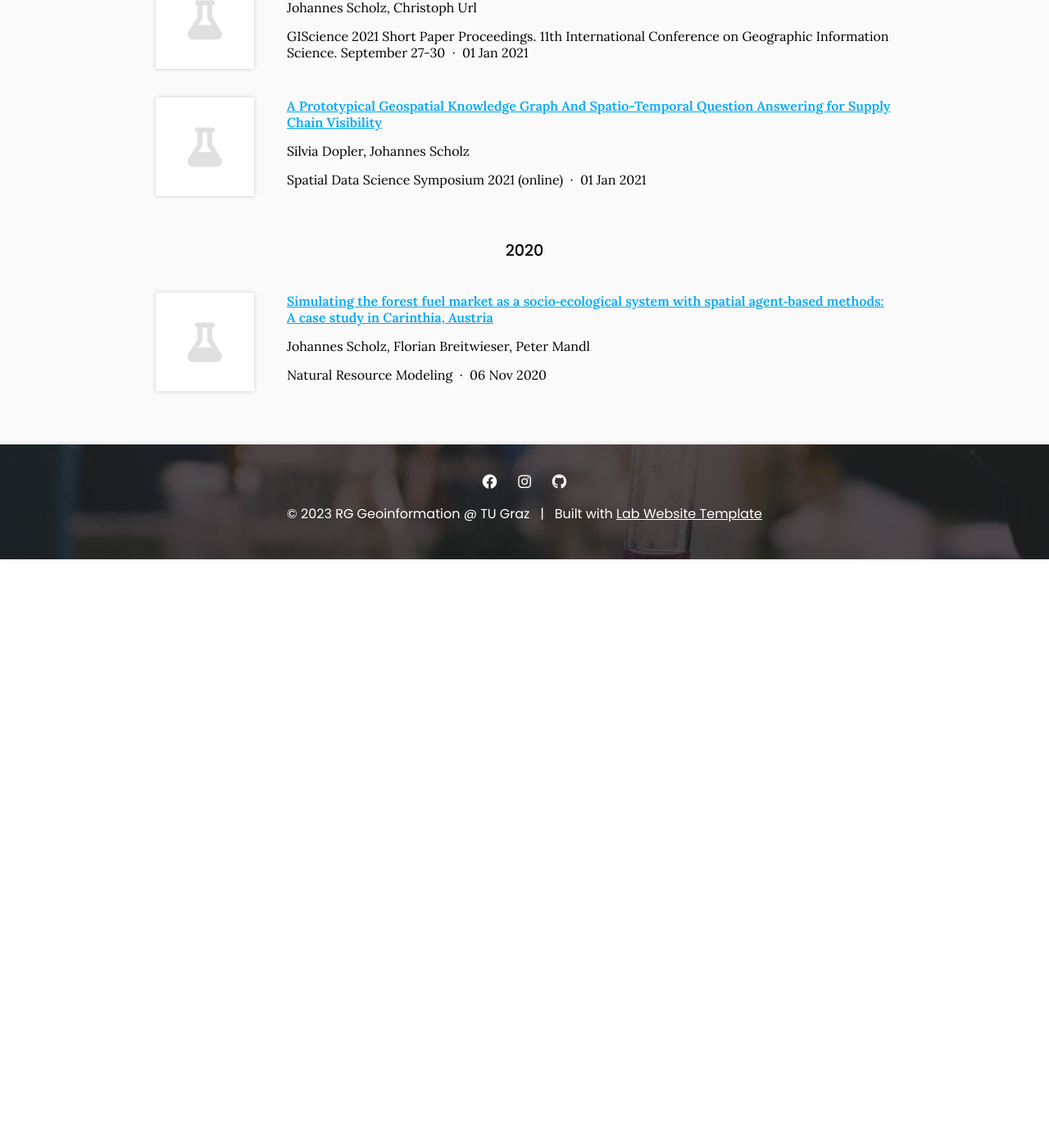
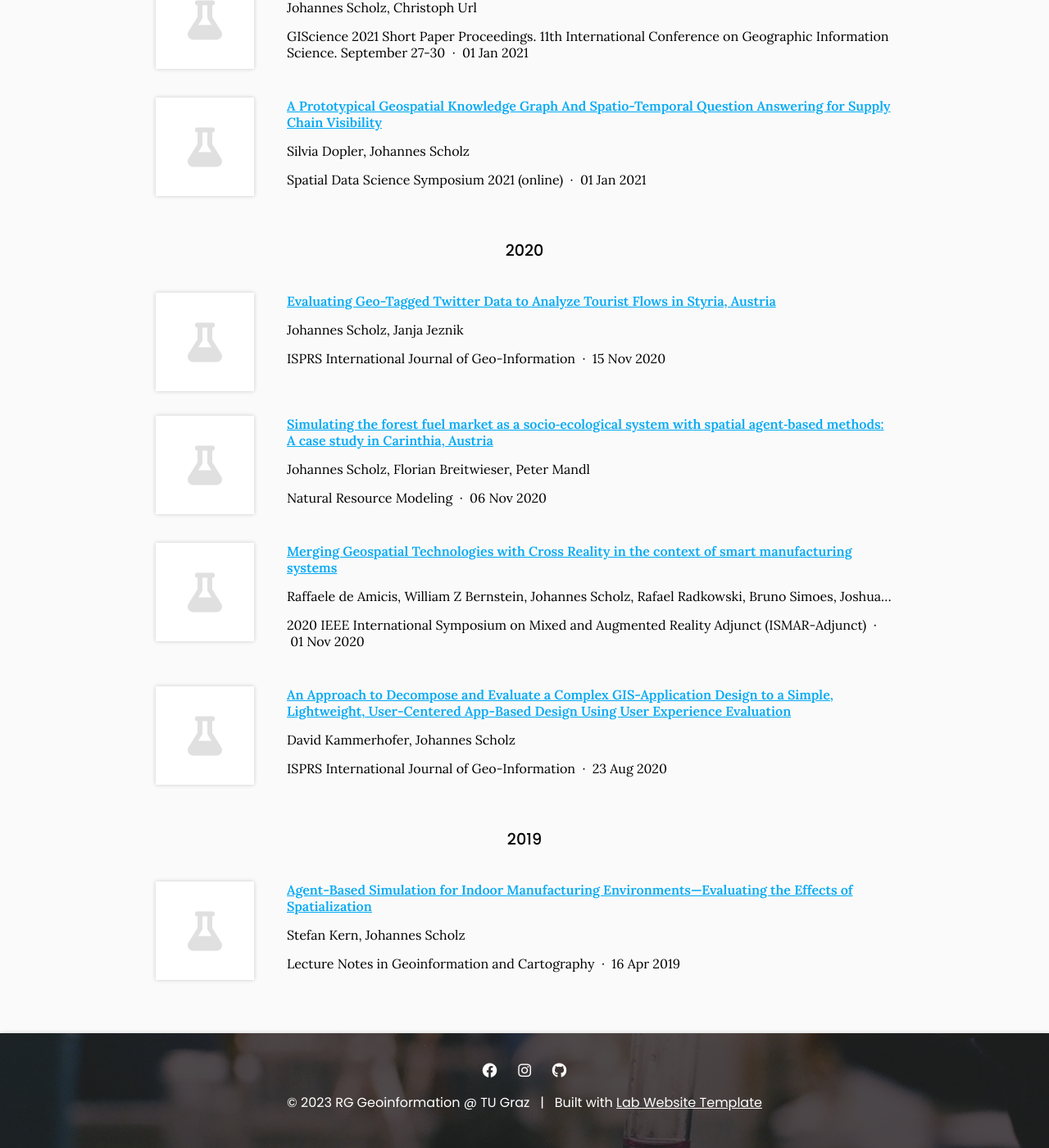
Before and after one commit to Geoinfo-TUGraz/Geoinfo-TUGraz.github.io, a Jekyll site: the page built from research/index.md, in a window 1280 px wide and 1400 px high, scrolled down 2916 px. Shown: the whole window at 82% size. Built offline with Jekyll 4.4.1, drawn with Linux system fonts in a browser that asks for light colours; before the commit the page ends 3598 px from its top, so only the background shows below that.

Commit message:
Generate citations

```diff
--- a/_data/citations.yaml
+++ b/_data/citations.yaml
@@ -213,3 +213,48 @@
   date: '2021-01-01'
   link: https://doi.org/grq4zv
   _cache: 7935b978da1f20a31ee21b40877f38333658ee80dc0860f43107b9e38a9697ef
+- id: doi:10.3390/ijgi9110681
+  title: Evaluating Geo-Tagged Twitter Data to Analyze Tourist Flows in Styria, Austria
+  authors:
+  - Johannes Scholz
+  - Janja Jeznik
+  publisher: ISPRS International Journal of Geo-Information
+  date: '2020-11-15'
+  link: https://doi.org/grq5fg
+  _cache: caed70deb0313f2c91f7b472c8c31529fe12280dbdb954acbf4e0df30b56bfd0
+- id: doi:10.1109/ISMAR-Adjunct51615.2020.00093
+  title: Merging Geospatial Technologies with Cross Reality in the context of smart
+    manufacturing systems
+  authors:
+  - Raffaele de Amicis
+  - William Z Bernstein
+  - Johannes Scholz
+  - Rafael Radkowski
+  - Bruno Simoes
+  - Joshua Lieberman
+  - Eric Prather
+  publisher: 2020 IEEE International Symposium on Mixed and Augmented Reality Adjunct
+    (ISMAR-Adjunct)
+  date: '2020-11-01'
+  link: https://doi.org/grq5fj
+  _cache: b53198376416929d409154c7f8cb35ec2a5dac3f721c67f6a5a6342a87d13ab4
+- id: doi:10.1007/978-3-030-14745-7_17
+  title: "Agent-Based Simulation for Indoor Manufacturing Environments\u2014Evaluating\
+    \ the Effects of Spatialization"
+  authors:
+  - Stefan Kern
+  - Johannes Scholz
+  publisher: Lecture Notes in Geoinformation and Cartography
+  date: '2019-04-16'
+  link: https://doi.org/grq5fk
+  _cache: 7a5836a3887233236d307f130e7837b8a92905e228a887c3a77d5509d1a67323
+- id: doi:10.3390/ijgi9090505
+  title: An Approach to Decompose and Evaluate a Complex GIS-Application Design to
+    a Simple, Lightweight, User-Centered App-Based Design Using User Experience Evaluation
+  authors:
+  - David Kammerhofer
+  - Johannes Scholz
+  publisher: ISPRS International Journal of Geo-Information
+  date: '2020-08-23'
+  link: https://doi.org/grq5fm
+  _cache: 107c6ffffb7d8fb2024c122477d2b8e8b83a22fae1fc5d062de949b3bcf40cf3
```
